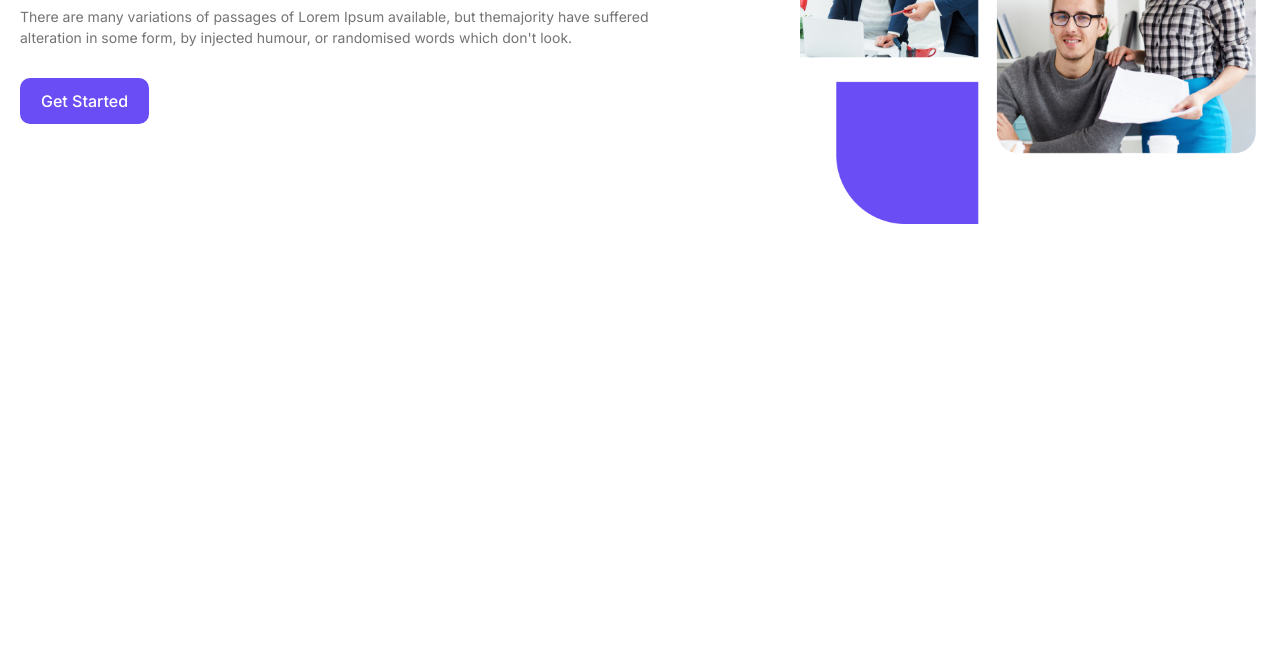
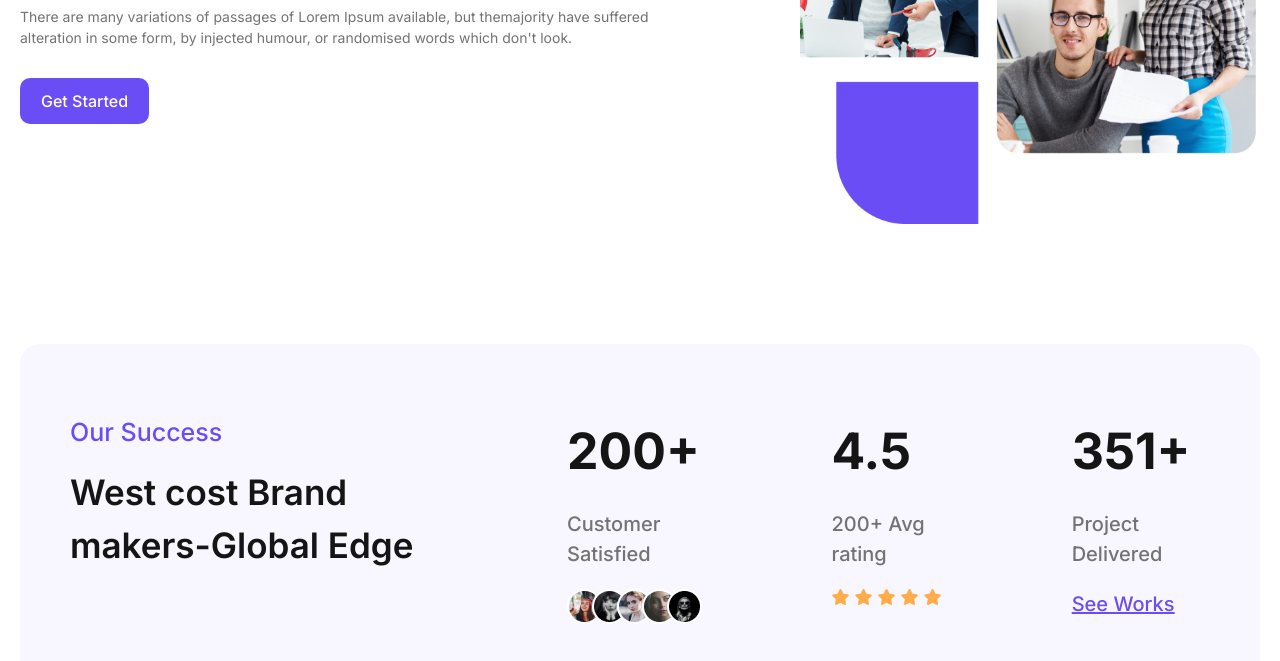
Before and after one commit to AK-Polash/Agenc, a plain HTML site: page index.html in a window 1280 px wide. Shown: the part 401-1062 px from the top of the page. Before the commit the page ends 800 px from the top, so only its background shows below. Drawn offline with nearby package versions, Linux system fonts and the light colour scheme.

Commit message:
global edge added here

```diff
--- a/index.html
+++ b/index.html
@@ -98,6 +98,10 @@
     <!-- ============================================================================================================
                                                 navbar end
     ============================================================================================================= -->
+
+    <!-- ============================================================================================================
+                                                banner start
+    ============================================================================================================= -->
     <section class="relative">
       <div class="max-w-container mx-auto x-sm:px-[20px] xxl-pc:px-[0]">
         <div class="flex flex-col-reverse sm-mob:flex-row justify-between items-center sm-mob:gap-x-[50px] md-tab:gap-x-[55px] xl-pc:gap-x-[67px] py-[140px] lg-lap:py-[120px] xxl-pc:pt-[160px] xxl-pc:pb-[100px]">
@@ -119,10 +123,70 @@
       </div>
     </section>
     <!-- ============================================================================================================
-                                                banner start
+                                                banner end
     ============================================================================================================= -->
     <!-- ============================================================================================================
-                                                banner end
+                                                global start
+    ============================================================================================================= -->
+    <section>
+      <div class="max-w-container mx-auto x-sm:px-[20px] xxl-pc:px-[0]">
+        <div class="flex justify-between gap-x-[110px] bg-primary_light py-[70px] px-[50px] rounded-[20px]">
+          <div class="max-w-[387px]">
+            <h6 class="font-inter font-medium text-[25px] text-primary">Our Success</h6>
+            <h4 class="font-inter font-semibold text-[35px] text-dark pt-[15px]">West cost Brand makers-Global Edge</h4>
+          </div>
+          <div class="max-w-[184px]">
+            <h6 class="font-inter font-bold text-[50px] text-dark ">200+</h6>
+            <p class="font-inter font-medium text-[20px] text-secondary py-[20px]">Customer Satisfied</p>
+            <div class="flex">
+              <picture>
+                <a href="#">
+                  <img src="images/user_1.png" alt="user_1" loading="lazy">
+                </a>
+              </picture>
+              <picture class="ml-[-10px]">
+                <a href="#">
+                  <img src="images/user_2.png" alt="user_2" loading="lazy">
+                </a>
+              </picture>
+              <picture class="ml-[-10px]">
+                <a href="#">
+                  <img src="images/user_3.png" alt="user_3" loading="lazy">
+                </a>
+              </picture>
+              <picture class="ml-[-10px]">
+                <a href="#">
+                  <img src="images/user_4.png" alt="user_4" loading="lazy">
+                </a>
+              </picture>
+              <picture class="ml-[-10px]">
+                <a href="#">
+                  <img src="images/user_5.png" alt="user_5" loading="lazy">
+                </a>
+              </picture>
+            </div>
+          </div>
+          <div class="max-w-[154px]">
+            <h6 class="font-inter font-bold text-[50px] text-dark ">4.5</h6>
+            <p class="font-inter font-medium text-[20px] text-secondary py-[20px]">200+ Avg rating</p>
+            <div class="flex gap-x-[5px]">
+              <i class="text-star fa-sharp fa-solid fa-star"></i>
+              <i class="text-star fa-sharp fa-solid fa-star"></i>
+              <i class="text-star fa-sharp fa-solid fa-star"></i>
+              <i class="text-star fa-sharp fa-solid fa-star"></i>
+              <i class="text-star fa-sharp fa-solid fa-star"></i>
+            </div>
+          </div>
+          <div class="max-w-[164px]">
+            <h6 class="font-inter font-bold text-[50px] text-dark ">351+</h6>
+            <p class="font-inter font-medium text-[20px] text-secondary py-[20px]">Project Delivered</p>
+            <a class="font-inter font-medium text-[20px] text-primary underline decoration-primary decoration-solid capitalize" href="#">see works</a>
+          </div>
+        </div>
+      </div>
+    </section>
+    <!-- ============================================================================================================
+                                                global end
     ============================================================================================================= -->
   </body>
 </html>
--- a/js/tailwind.config.js
+++ b/js/tailwind.config.js
@@ -31,6 +31,7 @@ tailwind.config = {
           'dark': '#151515',
           'light_dark': '#F3F3F3',
           'gray': '#7B7B7B',
+          'star': '#FFAC4A',
         },
         fontFamily: {
           inter: ['Inter', 'sans-serif']
```
